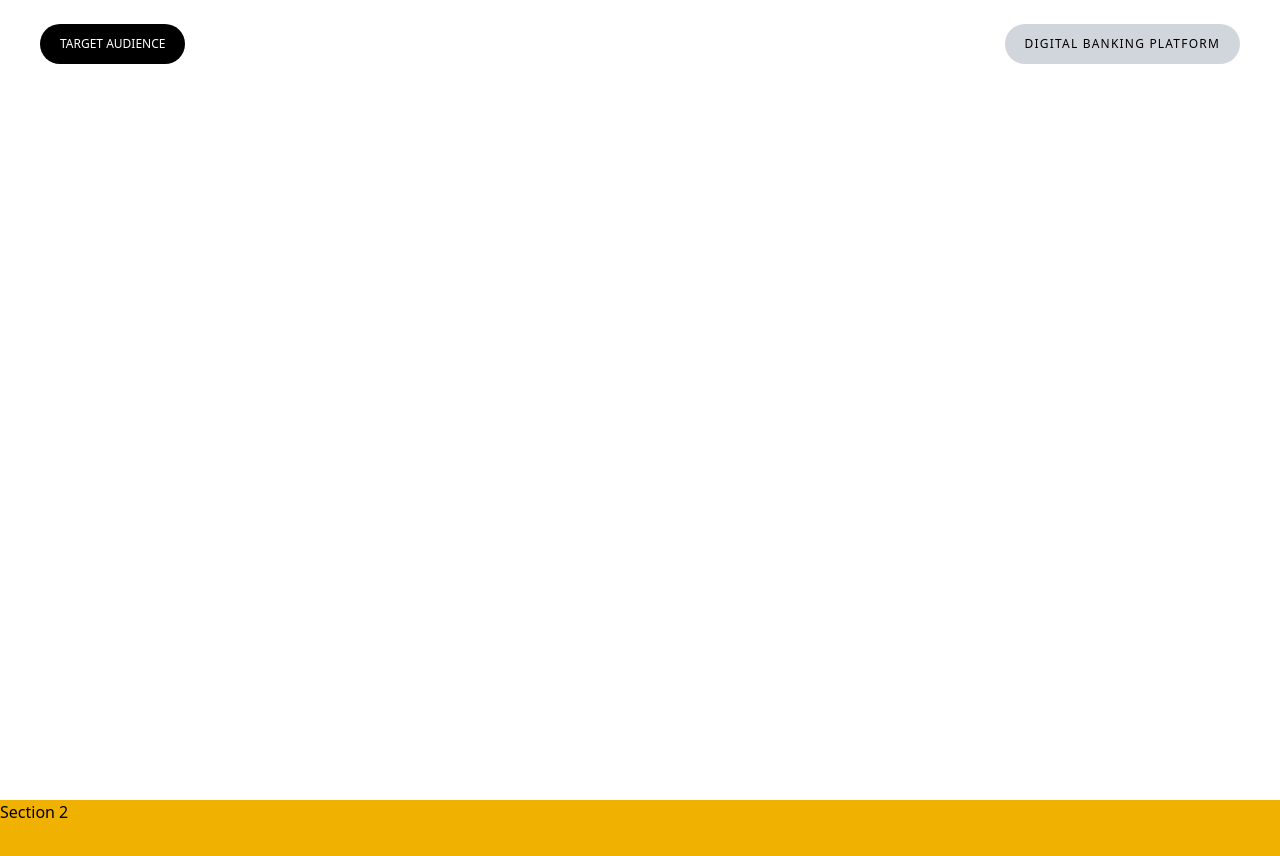
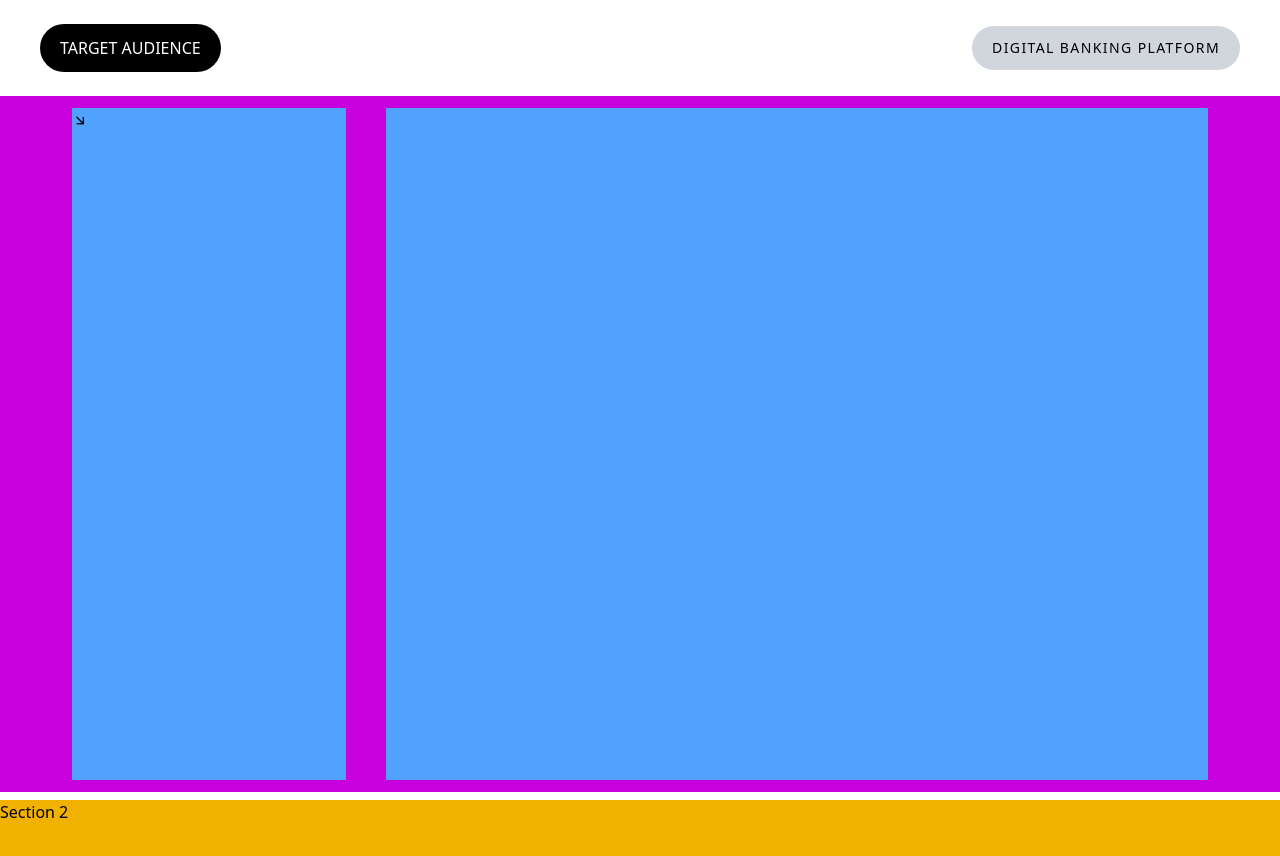
Before and after one commit to ankith5356/react-proj, a React (Vite) app in the folder 7-UI-Project/: page / in a window 1280 px wide. Shown: the top 856 px of the page. Built offline with nearby package versions, Linux system fonts and the light colour scheme.

Commit message:
In Section1, 2 Contents are done(Left & Right)

```diff
--- /dev/null
+++ b/7-UI-Project/src/components/Section1/LeftContent.jsx
@@ -0,0 +1,15 @@
+import React from 'react'
+import 'remixicon/fonts/remixicon.css'
+
+const LeftContent = () => {
+  return (
+    <div className='h-full w-1/4 bg-blue-400'>
+      <div></div>
+      <div>
+        <i className="ri-arrow-right-down-line"></i>
+      </div>
+      </div>
+  )
+}
+
+export default LeftContent
--- a/7-UI-Project/src/components/Section1/Navbar.jsx
+++ b/7-UI-Project/src/components/Section1/Navbar.jsx
@@ -4,10 +4,10 @@ const Navbar = () => {
   return (
     <div className='flex items-center justify-between px-10 py-6'>
         <h4 className='bg-black text-white px-5 py-3 uppercase
-        rounded-full text-xs'>Target Audience</h4>
+        rounded-full '>Target Audience</h4>
 
         <button className='bg-gray-300 px-5 py-3 uppercase
-        rounded-full tracking-widest text-xs'>Digital Banking Platform </button>
+        rounded-full tracking-widest text-sm'>Digital Banking Platform </button>
     </div>
   )
 }
--- /dev/null
+++ b/7-UI-Project/src/components/Section1/Page1Content.jsx
@@ -0,0 +1,14 @@
+import React from 'react'
+import LeftContent from './LeftContent'
+import RightContent from './RightContent'
+
+const Page1Content = () => {
+  return (
+    <div className='py-3 px-18 h-[87vh] gap-10 flex items-center justify-between bg-fuchsia-600'>
+        <LeftContent />
+        <RightContent/>
+    </div>
+  )
+}
+
+export default Page1Content
--- /dev/null
+++ b/7-UI-Project/src/components/Section1/RightContent.jsx
@@ -0,0 +1,11 @@
+import React from 'react'
+
+const RightContent = () => {
+  return (
+    <div className='h-full w-3/4 bg-blue-400'>
+
+      </div>
+  )
+}
+
+export default RightContent
--- a/7-UI-Project/src/components/Section1/Section1.jsx
+++ b/7-UI-Project/src/components/Section1/Section1.jsx
@@ -1,10 +1,14 @@
 import React from 'react'
 import Navbar from './Navbar'
+import Page1Content from './Page1Content'
 
 const Section1 = () => {
   return (
     <div className='bg-white w-full h-screen'>
-           <Navbar /></div>
+           <Navbar />
+           <Page1Content />
+           </div>
+
   )
 }
 
```
